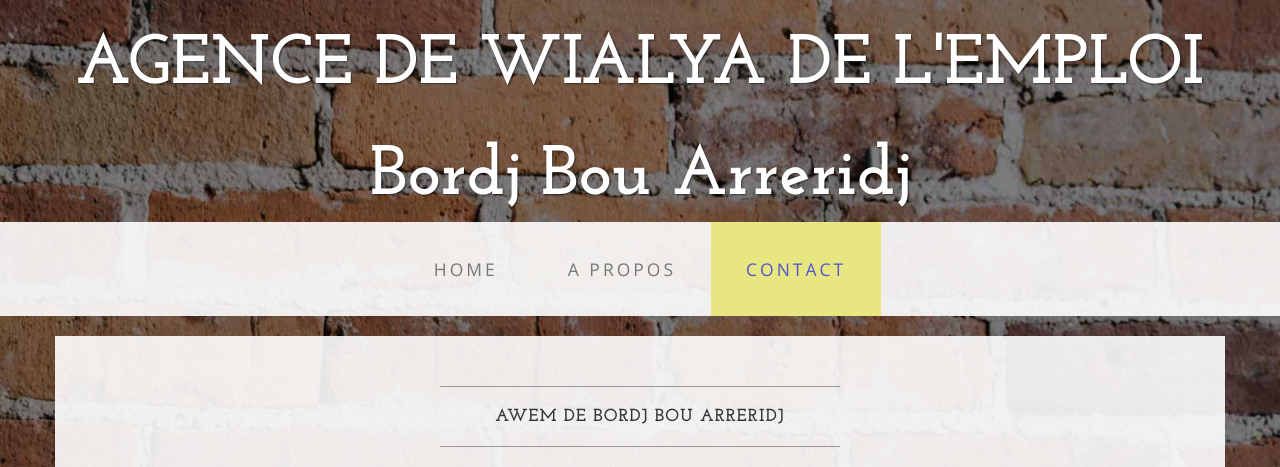
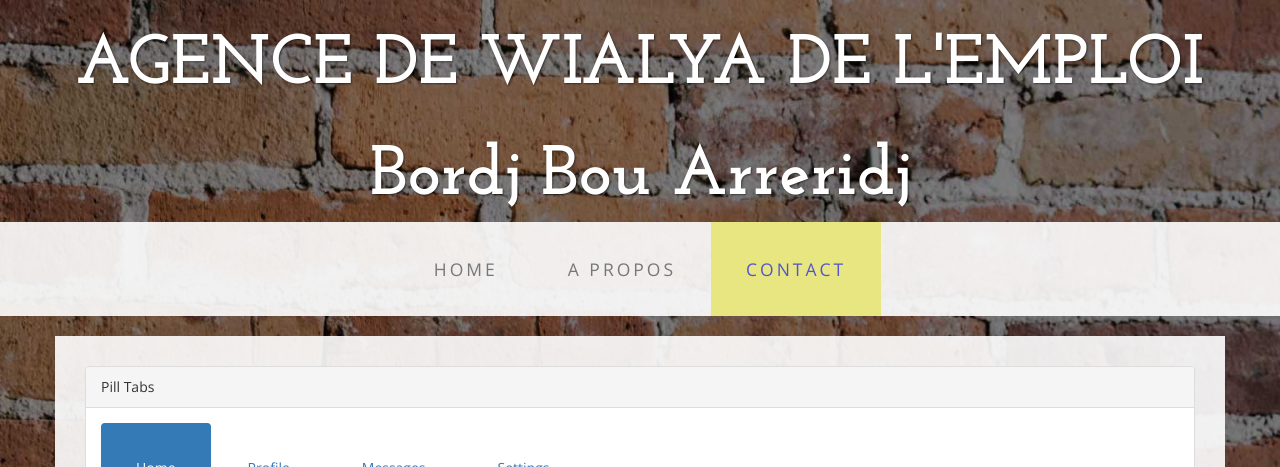
Before and after one commit to anembba/anem.bba.github.com, a Jekyll site: the page built from contact/index.html, in a window 1280 px wide. Shown: the top 467 px of the page. Built offline with Jekyll 4.4.1, drawn with Linux system fonts in a browser that asks for light colours; some of the changed text lies outside the part shown; grey boxes are pictures that could not be loaded.

Commit message:
slide bba

```diff
--- a/contact/index.html
+++ b/contact/index.html
@@ -6,6 +6,50 @@ title: contact
 
     <div class="row">
         <div class="box">
+                <div class="col-lg-12">
+                    <div class="panel panel-default">
+                        <div class="panel-heading">
+                            Pill Tabs
+                        </div>
+                        <!-- /.panel-heading -->
+                        <div class="panel-body">
+                            <!-- Nav tabs -->
+                            <ul class="nav nav-pills">
+                                <li class="active"><a href="#home-pills" data-toggle="tab">Home</a>
+                                </li>
+                                <li><a href="#profile-pills" data-toggle="tab">Profile</a>
+                                </li>
+                                <li><a href="#messages-pills" data-toggle="tab">Messages</a>
+                                </li>
+                                <li><a href="#settings-pills" data-toggle="tab">Settings</a>
+                                </li>
+                            </ul>
+
+                            <!-- Tab panes -->
+                            <div class="tab-content">
+                                <div class="tab-pane fade in active" id="home-pills">
+                                    <h4>Home Tab</h4>
+                                    <p>Lorem ipsum dolor sit amet, consectetur adipisicing elit, sed do eiusmod tempor incididunt ut labore et dolore magna aliqua. Ut enim ad minim veniam, quis nostrud exercitation ullamco laboris nisi ut aliquip ex ea commodo consequat. Duis aute irure dolor in reprehenderit in voluptate velit esse cillum dolore eu fugiat nulla pariatur. Excepteur sint occaecat cupidatat non proident, sunt in culpa qui officia deserunt mollit anim id est laborum.</p>
+                                </div>
+                                <div class="tab-pane fade" id="profile-pills">
+                                    <h4>Profile Tab</h4>
+                                    <p>Lorem ipsum dolor sit amet, consectetur adipisicing elit, sed do eiusmod tempor incididunt ut labore et dolore magna aliqua. Ut enim ad minim veniam, quis nostrud exercitation ullamco laboris nisi ut aliquip ex ea commodo consequat. Duis aute irure dolor in reprehenderit in voluptate velit esse cillum dolore eu fugiat nulla pariatur. Excepteur sint occaecat cupidatat non proident, sunt in culpa qui officia deserunt mollit anim id est laborum.</p>
+                                </div>
+                                <div class="tab-pane fade" id="messages-pills">
+                                    <h4>Messages Tab</h4>
+                                    <p>Lorem ipsum dolor sit amet, consectetur adipisicing elit, sed do eiusmod tempor incididunt ut labore et dolore magna aliqua. Ut enim ad minim veniam, quis nostrud exercitation ullamco laboris nisi ut aliquip ex ea commodo consequat. Duis aute irure dolor in reprehenderit in voluptate velit esse cillum dolore eu fugiat nulla pariatur. Excepteur sint occaecat cupidatat non proident, sunt in culpa qui officia deserunt mollit anim id est laborum.</p>
+                                </div>
+                                <div class="tab-pane fade" id="settings-pills">
+                                    <h4>Settings Tab</h4>
+                                    <p>Lorem ipsum dolor sit amet, consectetur adipisicing elit, sed do eiusmod tempor incididunt ut labore et dolore magna aliqua. Ut enim ad minim veniam, quis nostrud exercitation ullamco laboris nisi ut aliquip ex ea commodo consequat. Duis aute irure dolor in reprehenderit in voluptate velit esse cillum dolore eu fugiat nulla pariatur. Excepteur sint occaecat cupidatat non proident, sunt in culpa qui officia deserunt mollit anim id est laborum.</p>
+                                </div>
+                            </div>
+                        </div>
+                        <!-- /.panel-body -->
+                    </div>
+                    <!-- /.panel -->
+                </div>
+
             <div class="col-lg-12">
                 <hr>
                 <h2 class="intro-text text-center">
```
